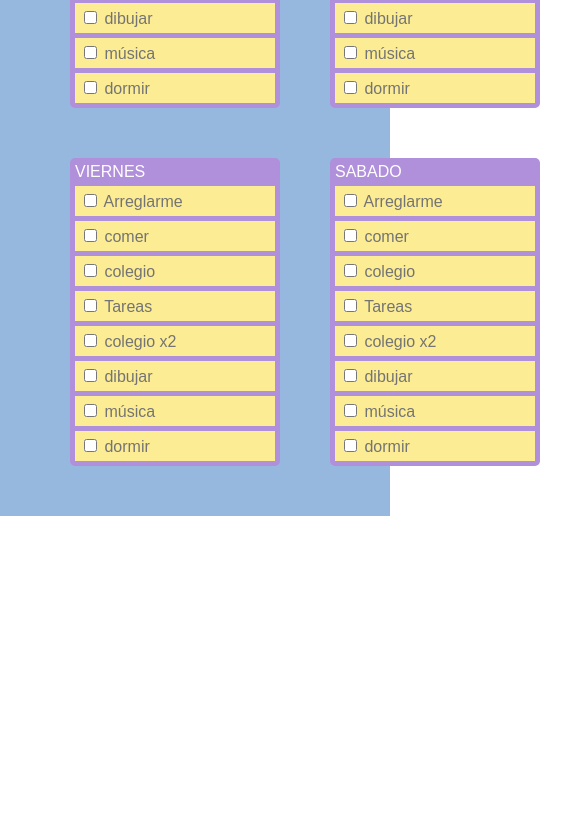
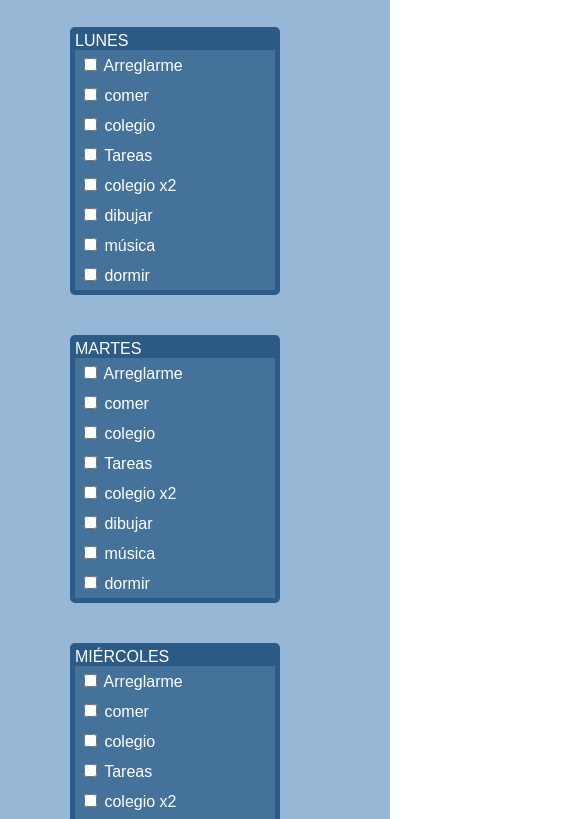
Before and after one commit to Marianella08/Cardlist, a plain HTML site: page index.html in a window 390 px wide. Shown: the part 330-1149 px from the top of the page, 585 px wide, since content can reach past the window. Before the commit the page ends 846 px from the top, so only its background shows below. Drawn offline with Linux system fonts and the light colour scheme.

Commit message:
responsive

```diff
--- a/index.html
+++ b/index.html
@@ -11,7 +11,7 @@
 
 <body>
     <div class="main">
-        <h1 style="text-align:center;">CARD LIST!</h1>
+        <h1 style="text-align:center; font-size:10vh;">CARD LIST!</h1>
         <div class="cardsConteiner">
             <div class="card">
                 LUNES
--- a/style.css
+++ b/style.css
@@ -7,32 +7,32 @@ body {
 
 .main {
     height: auto;
-    border: 50px solid #96b8df;
-    background-color: #96b8df;
+    border: 50px solid #96B8D6;
+    background-color: #96B8D6;
     align-items: center;
 }
 
 .cardsConteiner {
-    display: grid;
-    grid-template-columns: repeat(4, 1fr);
-    grid-gap: 50px;
+    display: flex;
+    grid-gap: 40px;
     margin-left: 20px;
+    flex-wrap: wrap;
 }
 
 .card {
     width: 200px;
     height: auto;
-    border: 5px solid #b08fdb;
-    background-color: #b08fdb;
-    display: grid;
+    border: 5px solid #2B5B86;
+    background-color: #2B5B86;
+    display:2B5B86;
     grid-gap: 5px;
     border-radius: 5px;
 }
 
 .task {
-    color: #747474;
+    color: #ffffff;
     height: auto;
     width: auto;
-    border: 5px solid #fcec93;
-    background-color: #fcec93;
+    border: 5px solid #44729B;
+    background-color: #44729B;
 }
```
